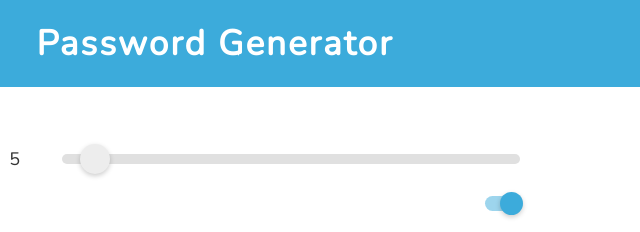
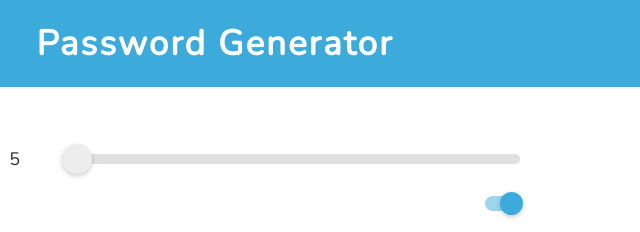
Before and after one commit to James868/password-generator, a plain HTML site: page index.html in a window 1280 px wide. Shown: the top 232 px of the page, 425-1065 px from the left. Drawn offline with nearby package versions, Linux system fonts and the light colour scheme.

Commit message:
Fix typo

```diff
--- a/index.html
+++ b/index.html
@@ -22,7 +22,7 @@
               <li class="settings__item">
                 <label class="setting__name" for="length">Length </label>
                 <span class="length-value js-length-value">5</span>
-                <input id="length" class="setting__range js-length" type="range" min="5" max="128" value="10">
+                <input id="length" class="setting__range js-length" type="range" min="5" max="128" value="5">
               </li>
 
               <li class="settings__item">
```
